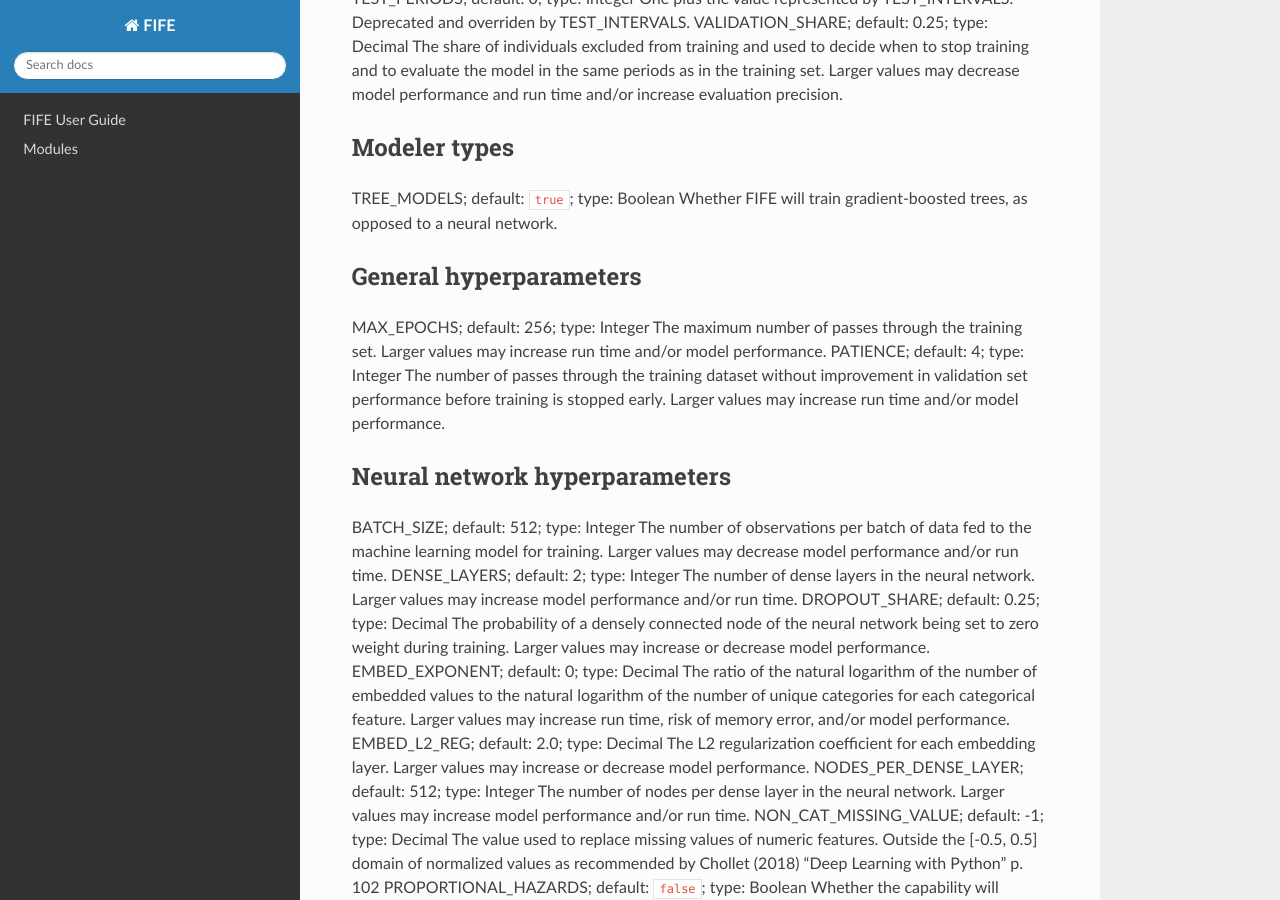
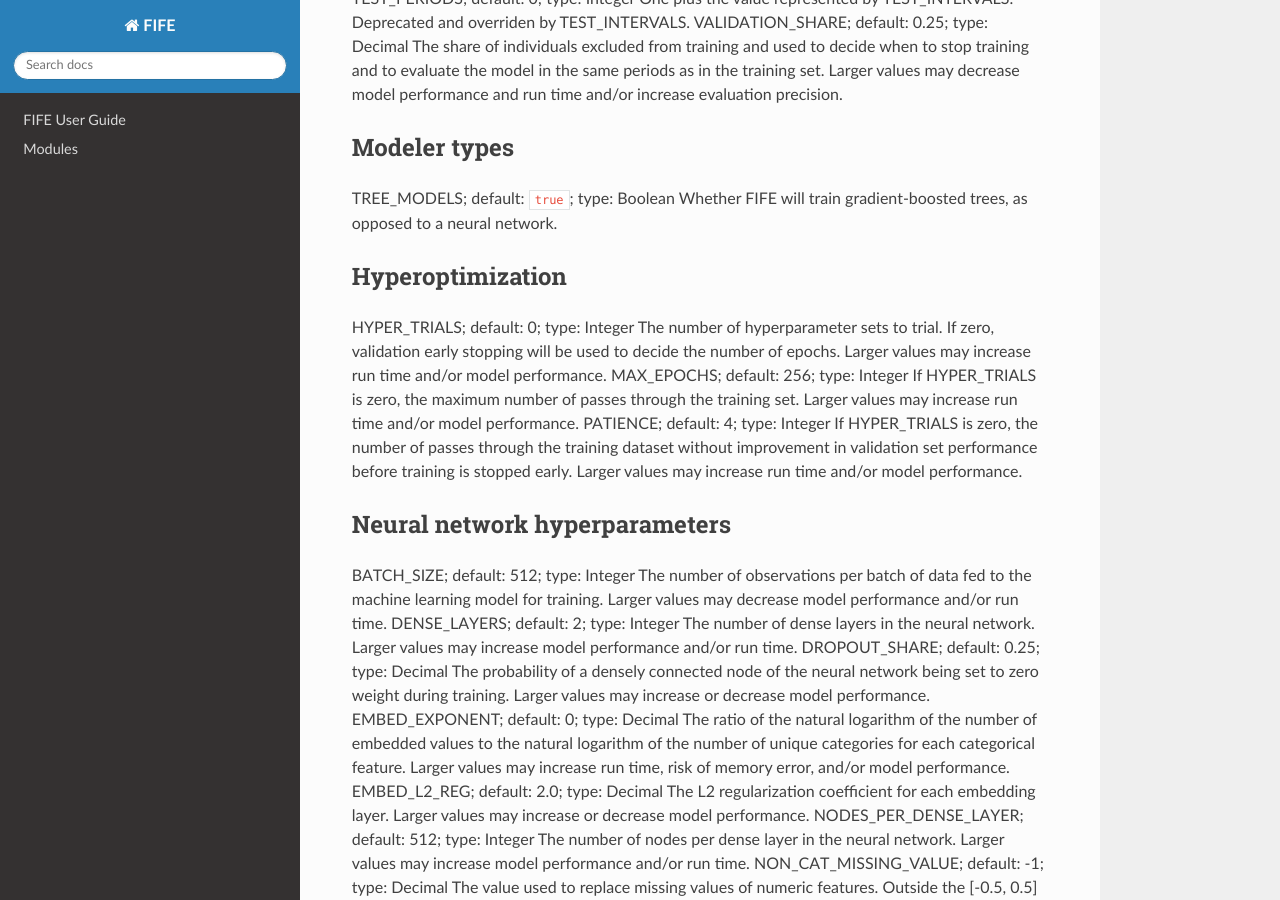
Before and after one commit to IDA-HumanCapital/fife, a Sphinx documentation site: the page built from docs/user_guide.md, in a window 1280 px wide and 900 px high, scrolled down 8709 px. Built offline with Sphinx 7.4.7 and the Read the Docs theme 2.0.0, drawn with Linux system fonts in a browser that asks for light colours.

Commit message:
Added hyperoptimization to CLI

```diff
--- a/docs/user_guide.md
+++ b/docs/user_guide.md
@@ -245,11 +245,13 @@ VALIDATION_SHARE; default: 0.25; type: Decimal
 TREE_MODELS; default: `true`; type: Boolean
 	Whether FIFE will train gradient-boosted trees, as opposed to a neural network.
 
-##### General hyperparameters
+##### Hyperoptimization
+HYPER_TRIALS; default: 0; type: Integer
+	The number of hyperparameter sets to trial. If zero, validation early stopping will be used to decide the number of epochs. Larger values may increase run time and/or model performance.
 MAX_EPOCHS; default: 256; type: Integer
-	The maximum number of passes through the training set. Larger values may increase run time and/or model performance.
+	If HYPER_TRIALS is zero, the maximum number of passes through the training set. Larger values may increase run time and/or model performance.
 PATIENCE; default: 4; type: Integer
-	The number of passes through the training dataset without improvement in validation set performance before training is stopped early. Larger values may increase run time and/or model performance.
+	If HYPER_TRIALS is zero, the number of passes through the training dataset without improvement in validation set performance before training is stopped early. Larger values may increase run time and/or model performance.
 
 ##### Neural network hyperparameters
 BATCH_SIZE; default: 512; type: Integer
```
Also changed, not shown: 1 other file.
